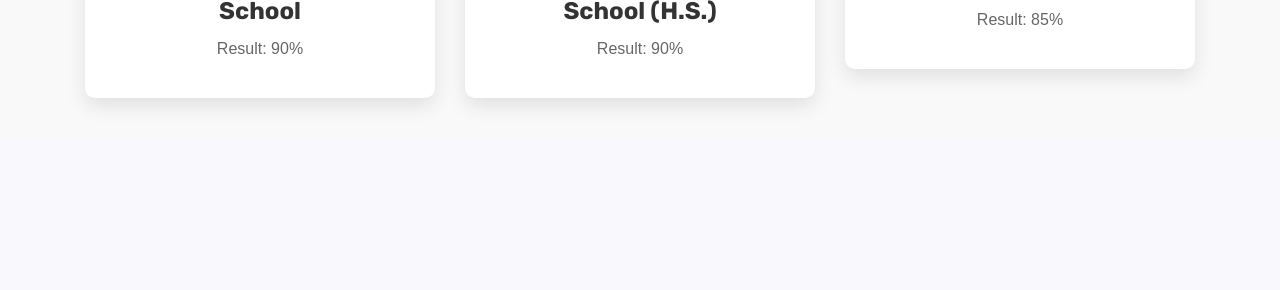
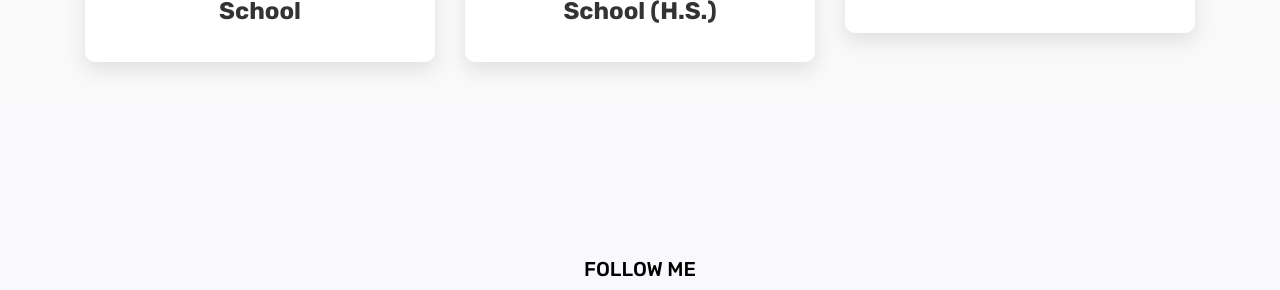
Before and after one commit to ROKIGHOSH/Portfolio_Roki, a plain HTML site: page about.html in a window 1280 px wide. Shown: the part 1247-1537 px from the top of the page. Drawn offline with Linux system fonts and the light colour scheme.

Commit message:
initial commit

```diff
--- a/about.html
+++ b/about.html
@@ -157,7 +157,7 @@
                         <img src="https://lh3.googleusercontent.com/p/AF1QipOt0TawJ2d5Al7EXbfD7hC3r6idNWWQbjsWnRBi=s1360-w1360-h1020" alt="School 1" class="education_img">
                         <div class="education_details">
                             <h4 class="fade_in">Tajpur Ramcharan High School</h4>
-                            <p class="fade_in delay-1">Result: 90%</p>
+                            <p class="fade_in delay-1"></p>
                         </div>
                     </div>
                 </div>
@@ -166,7 +166,7 @@
                         <img src="https://lh3.googleusercontent.com/p/AF1QipOt0TawJ2d5Al7EXbfD7hC3r6idNWWQbjsWnRBi=s1360-w1360-h1020" alt="School 1" class="education_img">
                         <div class="education_details">
                             <h4 class="fade_in">Tajpur Ramcharan High School (H.S.)</h4>
-                            <p class="fade_in delay-1">Result: 90%</p>
+                            <p class="fade_in delay-1"></p>
                         </div>
                     </div>
                 </div>
@@ -176,7 +176,7 @@
                         <img src="https://www.facultyplus.com/wp-content/uploads/2024/07/IEM-Logo-2019-4-1-1-300x209.png" alt="College" class="education_img">
                         <div class="education_details">
                             <h4 class="fade_in">IEM(Kolkata)</h4>
-                            <p class="fade_in delay-1">Result: 85%</p>
+                            <p class="fade_in delay-1"></p>
                         </div>
                     </div>
                 </div>
```
